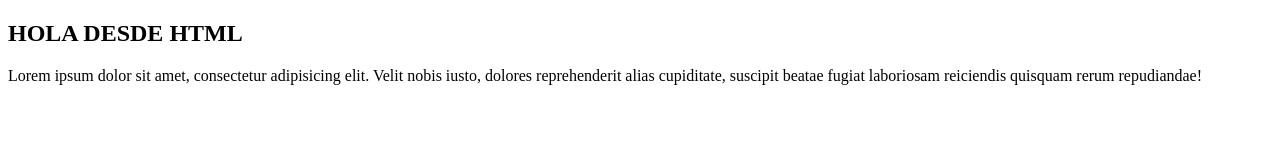
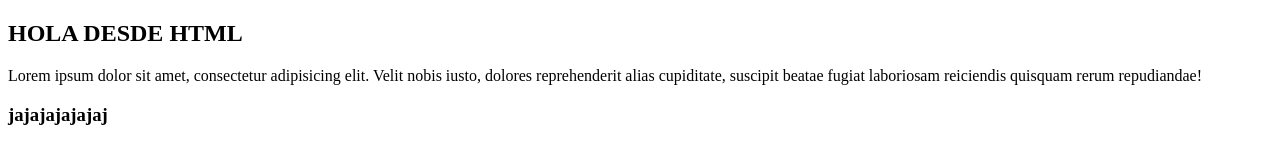
Before and after one commit to jcosses/Eje_1, a plain HTML site: page index.html in a window 1280 px wide. Drawn offline with Linux system fonts and the light colour scheme.

Commit message:
Avances y creacion de index1

```diff
--- a/index.html
+++ b/index.html
@@ -12,7 +12,7 @@
     <h2>HOLA DESDE HTML</h2>
     <p>Lorem ipsum dolor sit amet, consectetur adipisicing elit. Velit nobis iusto, dolores reprehenderit alias
        cupiditate, suscipit beatae fugiat laboriosam reiciendis quisquam rerum repudiandae!</p>
-
+    <h3>jajajajajajaj</h3>
 </body>
 
 </html>
```
Also changed, not shown: Index2.html (added).
